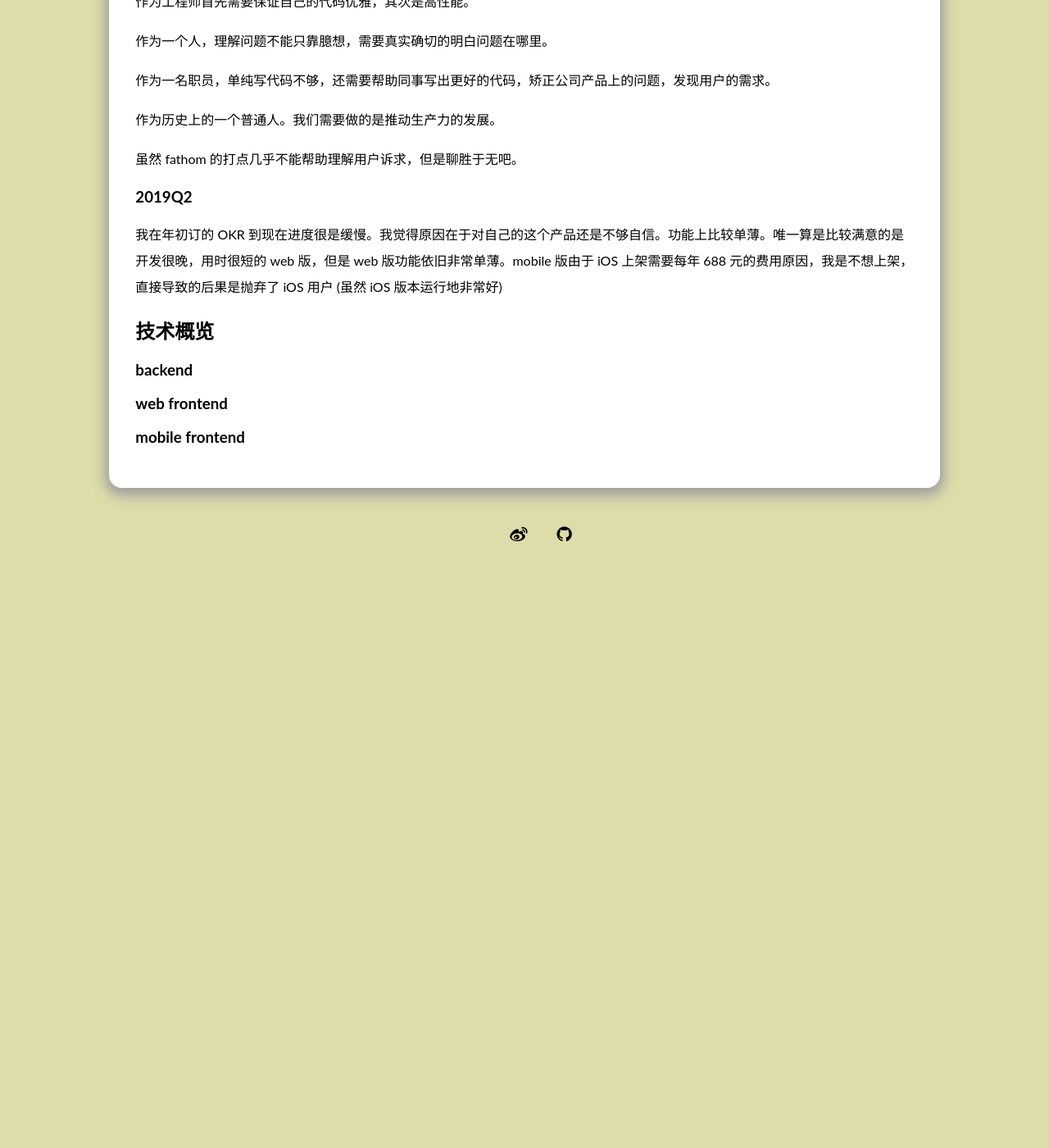
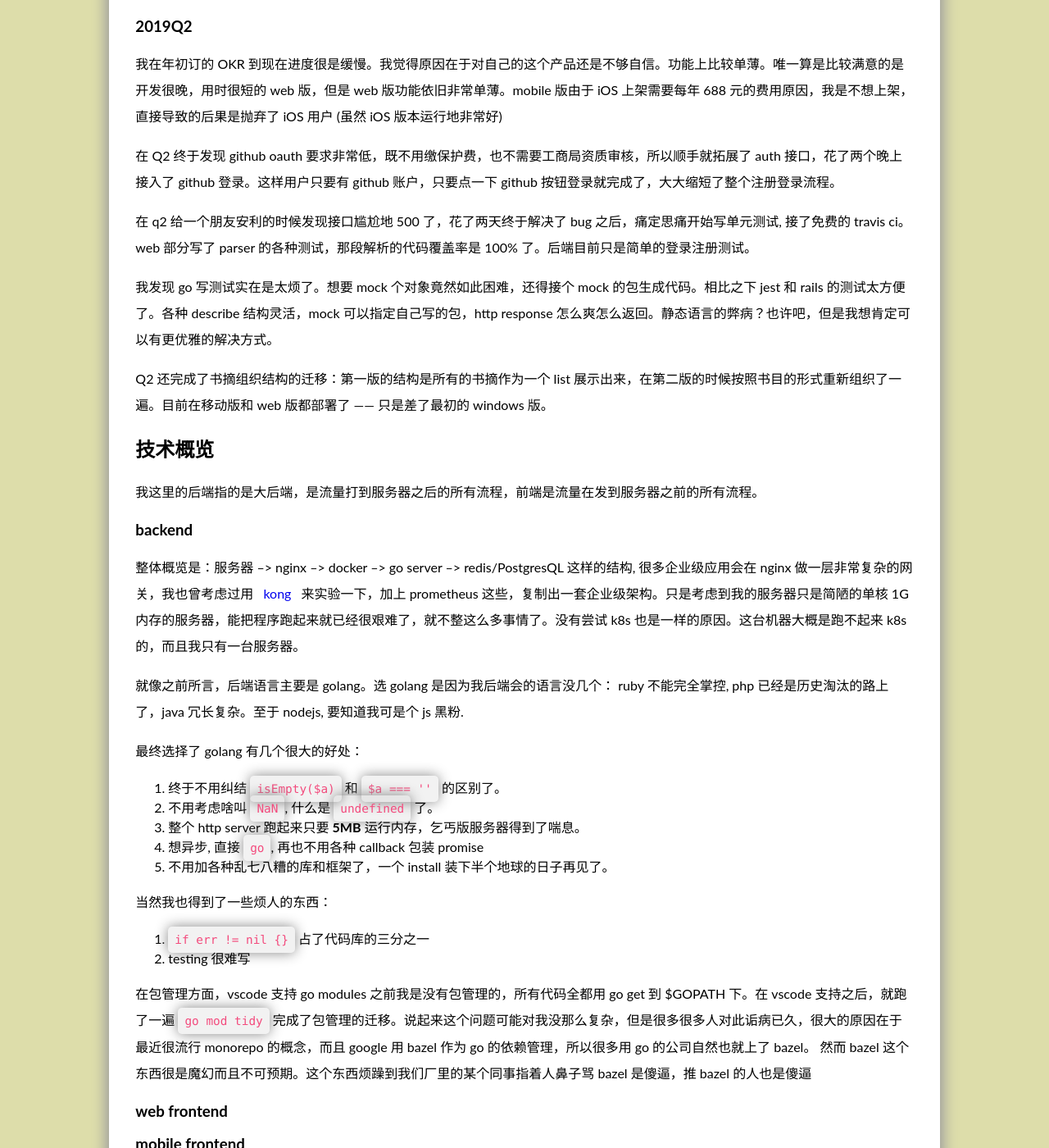
Before and after one commit to AnnatarHe/AnnatarHe.github.io, a Jekyll site: the page built from _posts/2019-03-10-introduce-clippingkk.md, in a window 1280 px wide and 1400 px high, scrolled down 2462 px. Shown: the whole window at 82% size. Built offline with Jekyll 4.4.1, drawn with Linux system fonts in a browser that asks for light colours; some web fonts are replaced; comment, search, counter and statistics services are not loaded; before the commit the page ends 3138 px from its top, so only the background shows below that; some of the changed text lies outside the part shown.

Commit message:
feat(clippingkk): add a intro to clippingkk

```diff
--- a/_posts/2019-03-10-introduce-clippingkk.md
+++ b/_posts/2019-03-10-introduce-clippingkk.md
@@ -6,9 +6,9 @@ tags: code clippingkk kindle js flutter windows
 
 ## 背景
 
-我大概是在一六年买了台 kindle，起初不太适应，之后渐渐习惯了，用 kindle 也算是读了一部分书。kindle 给我的感觉很好，好到可以把很多 bug 当做 feature 来用，而且电子书也比较便宜。
+我大概是在一六年买了台 kindle，起初不太适应墨水屏和读书，之后用久了渐渐习惯，用 kindle 也算是读了一部分书。kindle 给我的各方面感觉都很好，好到可以把很多 bug 当做 feature 来用(比如墨水屏翻页缓慢)，而且电子书也比较便宜。
 
-起初对于 kindle 并没有什么太多的期待，只是读读书就可以了。可是后来偶然间知道可以做摘录，于是在看到一些比较好的句子的时候就会注意再摘录一下。再后来我发现摘录之后的步骤基本就停滞了，会存在一个 `documents/My Clippings.txt` 的文件中，这个文件根本不是给普通用户看的。所以产生的后果就是，一旦摘录之后，就会忘记有这个东西，再找很难找回。
+起初对于 kindle 并没有什么太多的期待，只是读读书就可以了。可是后来偶然间知道可以做摘录，于是在看到一些比较好的句子的时候就会注意再摘录一下。再后来我发现摘录之后的步骤基本就停滞了，会存在一个 `documents/My Clippings.txt` 的文件中，只是这个文件不是给普通用户看的。所以产生的后果就是，一旦摘录之后，就会忘记有这个东西，再找很难找回。
 
 后来多方寻找过各种方案，一个 [clippings.io](https://www.clippings.io) 看起来还不错，于是就用了，只是用了一段时间感觉这个产品做得比较一般，包括界面，网站加载，预览等方面都不够好。
 
@@ -34,9 +34,9 @@ Windows 客户端的开发进展非常缓慢。主要原因有两个：一是不
 
 于是开始策划写后端，至少先把本地解析的数据同步到服务器上。
 
-后端的技术选型没有犹豫太久，因为之前 Athena 这个项目，我已经很明确地知道了自己喜欢什么技术栈。然后后端我的预期是尽量快，没必要追求太新的技术，做个能用的后端就成了。所以直接拿 iris 开发，也没接 GraphQL。 不过不仅仅是图方便，没有用 GraphQL 的另一个原因是担心语言支持不够好，像我这样写 C# 和 dart 的基本都没报什么期望。
+后端的技术选型没有犹豫太久，因为之前 [Athena](https://db.annatarhe.com) 这个项目，我已经很明确地知道了自己喜欢什么技术栈。然后后端我的预期是尽量快，没必要追求太新的技术，做个能用的后端就成了。所以直接拿 iris 开发，也没接 GraphQL。 不过不仅仅是图方便，没有用 GraphQL 的另一个原因是担心语言支持不够好，像我这样写 C# 和 dart 的基本都没报什么期望。
 
-后端的大部分接口还挺简单的，只是一个上传的接口有些难办，因为上个版本已经有了一个本地数据库，所以就涉及到了本地数据和远程数据的同步问题，还牵扯到了版本的概念，现在想想压根就不应该这么搞，当时这个问题挺棘手，问了一些同事的思路最后写了出来。这个后端为了简单，甚至连 cache 都没加几个。不过想来想去，pg 那么稳，流量全打过去算了（真实情况是其实根本没什么流量）。
+后端的大部分接口还挺简单的，只是一个上传的接口有些难办，因为上个版本已经有了一个本地数据库，所以就涉及到了本地数据和远程数据的同步问题，还牵扯到了版本的概念，现在想想压根就不应该这么搞，当时这个问题挺棘手，问了一些同事的思路最后写了出来。这个后端为了简单，甚至连 cache 都没加几个。不过想来想去，pg 那么稳，流量全打过去算了（真实情况是其实根本没什么流量 😂）。
 
 很快，后端就写出来了。直接拿 docker-compose up 到服务器。
 
@@ -52,7 +52,7 @@ Windows 客户端的开发进展非常缓慢。主要原因有两个：一是不
 
 Q1 还有一个大的 feature。我花了大概三五天写了一个 web 版。现在看起来 web 版的上传体验更好。在界面的展示以及动画上，都比我蹩脚的 windows 水平高很多。在 windows 版缺失的生成分享图功能也在 web 版上花了几个小时写出来了。
 
-可以点 [这里](https://kindle.annatarhe.com) 体验一下，麻烦的点在于需要用邮箱注册账户，由于很多商业限制的原因，没有接微信，微博等第三方账号，所以整个流程可能会稍微麻烦一些。然后登录成功之后还需要点击上传的按钮，把自己的 my clippings.txt 拖进去。
+可以点 [这里](https://kindle.annatarhe.com) 体验一下，麻烦的点在于需要用邮箱注册账户，由于很多商业限制的原因，没有接微信，微博等第三方账号，所以整个流程可能会冗长一些。然后登录成功之后还需要点击上传的按钮，把自己的 my clippings.txt 拖进去。
 
 值得一提的是，在项目上线的时候，服务监控顺便加了一些。到目前为止，后端项目接了 new relic 做性能监控，sentry 作为错误监控。至于日志没有上 elk，一是麻烦，二是没必要，三是服务器可能真的扛不住。
 
@@ -60,25 +60,50 @@ Q1 还有一个大的 feature。我花了大概三五天写了一个 web 版。
 
 mobile 版是用的 flutter 写的，接了 sentry。
 
-这些工具我之前是不太在乎的，觉得只要是工作做完就可以了。只是随着认知的不断拓展，认识到了一个只是单纯写自己工作代码的程序员是不太够的。
-
-作为工程师首先需要保证自己的代码优雅，其次是高性能。
-
-作为一个人，理解问题不能只靠臆想，需要真实确切的明白问题在哪里。
-
-作为一名职员，单纯写代码不够，还需要帮助同事写出更好的代码，矫正公司产品上的问题，发现用户的需求。
-
-作为历史上的一个普通人。我们需要做的是推动生产力的发展。
-
-虽然 fathom 的打点几乎不能帮助理解用户诉求，但是聊胜于无吧。
+这些工具我之前是不太在乎的，觉得只要是工作做完就可以了。只是随着认知的不断拓展，认识到了一个只是单纯写自己工作代码的程序员是不太够的。一个非常大的问题是我不会推广。所以偶尔蹩脚腼腆地在朋友圈发一波截图，靠口述告诉一些朋友，这就是所有的推广了。
 
 ### 2019Q2
 
 我在年初订的 OKR 到现在进度很是缓慢。我觉得原因在于对自己的这个产品还是不够自信。功能上比较单薄。唯一算是比较满意的是开发很晚，用时很短的 web 版，但是 web 版功能依旧非常单薄。mobile 版由于 iOS 上架需要每年 688 元的费用原因，我是不想上架，直接导致的后果是抛弃了 iOS 用户 (虽然 iOS 版本运行地非常好)
 
+在 Q2 终于发现 github oauth 要求非常低，既不用缴保护费，也不需要工商局资质审核，所以顺手就拓展了 auth 接口，花了两个晚上接入了 github 登录。这样用户只要有 github 账户，只要点一下 github 按钮登录就完成了，大大缩短了整个注册登录流程。
+
+在 q2 给一个朋友安利的时候发现接口尴尬地 500 了，花了两天终于解决了 bug 之后，痛定思痛开始写单元测试, 接了免费的 travis ci。web 部分写了 parser 的各种测试，那段解析的代码覆盖率是 100% 了。后端目前只是简单的登录注册测试。
+
+我发现 go 写测试实在是太烦了。想要 mock 个对象竟然如此困难，还得接个 mock 的包生成代码。相比之下 jest 和 rails 的测试太方便了。各种 describe 结构灵活，mock 可以指定自己写的包，http response 怎么爽怎么返回。静态语言的弊病？也许吧，但是我想肯定可以有更优雅的解决方式。
+
+Q2 还完成了书摘组织结构的迁移：第一版的结构是所有的书摘作为一个 list 展示出来，在第二版的时候按照书目的形式重新组织了一遍。目前在移动版和 web 版都部署了 —— 只是差了最初的 windows 版。
+
 ## 技术概览
 
+我这里的后端指的是大后端，是流量打到服务器之后的所有流程，前端是流量在发到服务器之前的所有流程。
+
 ### backend
+
+整体概览是：服务器 --> nginx --> docker --> go server --> redis/PostgresQL 这样的结构, 很多企业级应用会在 nginx 做一层非常复杂的网关，我也曾考虑过用 [kong]() 来实验一下，加上 prometheus 这些，复制出一套企业级架构。只是考虑到我的服务器只是简陋的单核 1G 内存的服务器，能把程序跑起来就已经很艰难了，就不整这么多事情了。没有尝试 k8s 也是一样的原因。这台机器大概是跑不起来 k8s 的，而且我只有一台服务器。
+
+就像之前所言，后端语言主要是 golang。选 golang 是因为我后端会的语言没几个： ruby 不能完全掌控, php 已经是历史淘汰的路上了，java 冗长复杂。至于 nodejs, 要知道我可是个 js 黑粉.
+
+最终选择了 golang 有几个很大的好处：
+
+1. 终于不用纠结 `isEmpty($a)` 和 `$a === ''` 的区别了。
+2. 不用考虑啥叫 `NaN`, 什么是 `undefined` 了。
+3. 整个 http server 跑起来只要 **5MB** 运行内存，乞丐版服务器得到了喘息。
+4. 想异步, 直接 `go`, 再也不用各种 callback 包装 promise
+5. 不用加各种乱七八糟的库和框架了，一个 install 装下半个地球的日子再见了。
+
+当然我也得到了一些烦人的东西：
+
+1. `if err != nil {}` 占了代码库的三分之一
+2. testing 很难写
+
+在包管理方面，vscode 支持 go modules 之前我是没有包管理的，所有代码全都用 go get 到 $GOPATH 下。在 vscode 支持之后，就跑了一遍 `go mod tidy` 完成了包管理的迁移。说起来这个问题可能对我没那么复杂，但是很多很多人对此诟病已久，很大的原因在于最近很流行 monorepo 的概念，而且 google 用 bazel 作为 go 的依赖管理，所以很多用 go 的公司自然也就上了 bazel。 然而 bazel 这个东西很是魔幻而且不可预期。这个东西烦躁到我们厂里的某个同事指着人鼻子骂 bazel 是傻逼，推 bazel 的人也是傻逼
+
+
+
+
+
+
 
 ### web frontend
 
```
